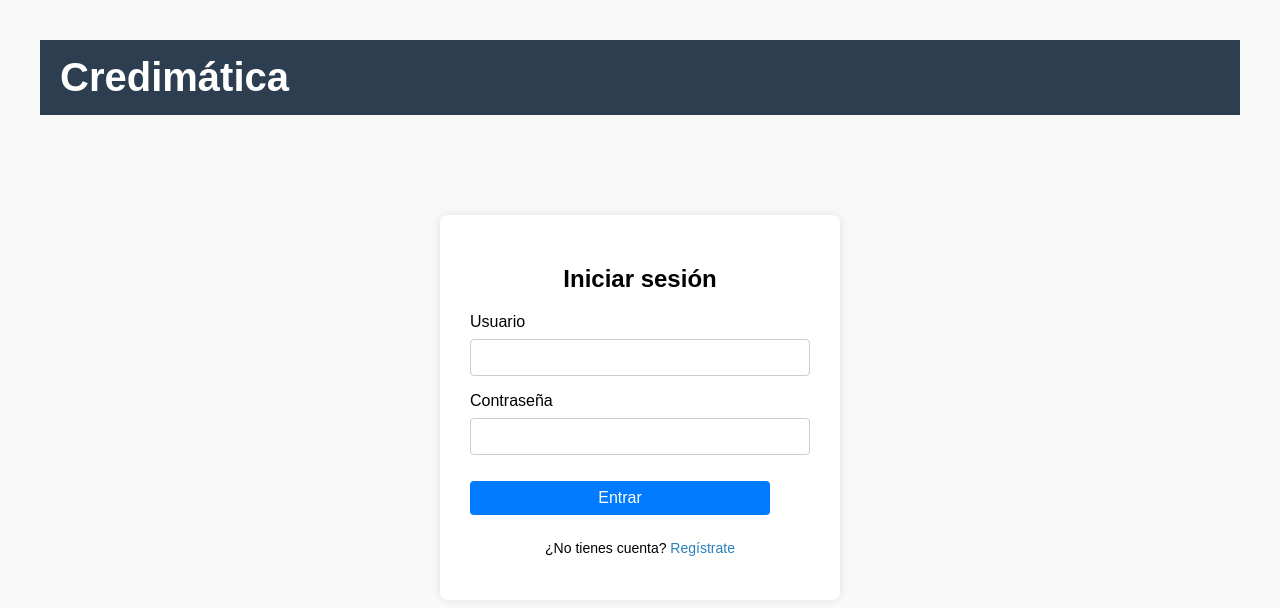
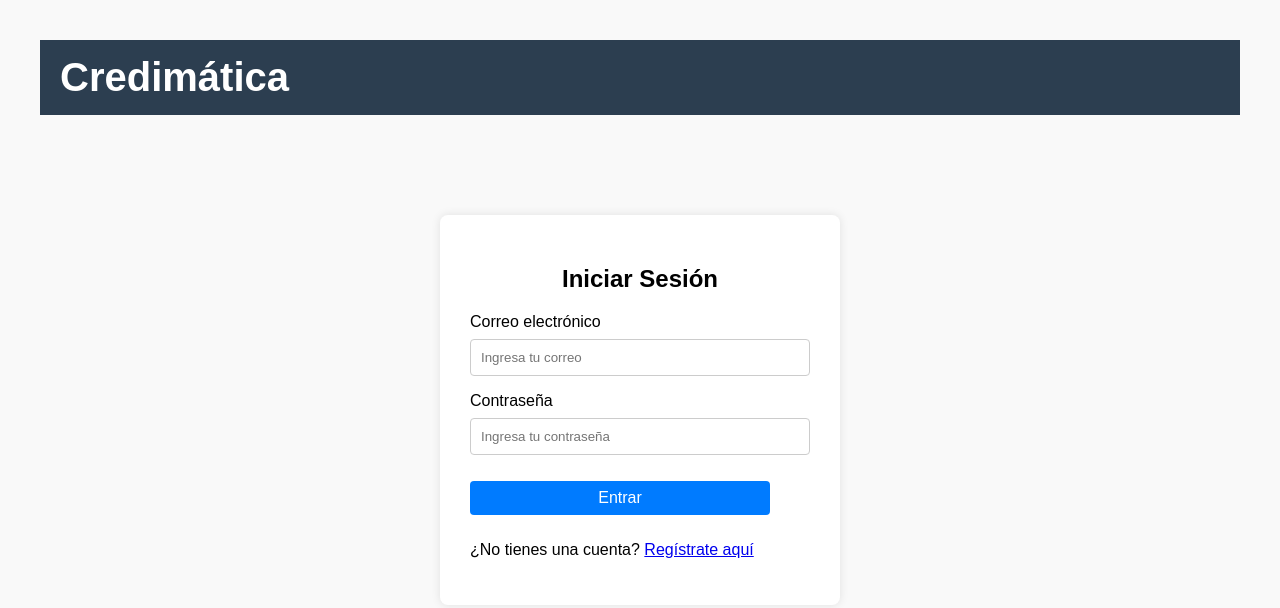
Before and after one commit to Cadiesme/SENA, a plain HTML site: page Credimatica/Login/login.html in a window 1280 px wide. Drawn offline with Linux system fonts and the light colour scheme.

Commit message:
Se modifico las pagina para realizar la evidencia de interfaz

```diff
--- a/Credimatica/Login/login.html
+++ b/Credimatica/Login/login.html
@@ -1,42 +1,30 @@
 <!DOCTYPE html>
 <html lang="es">
 <head>
-  <!-- Metadatos del documento -->
-  <meta charset="UTF-8" />
-  <meta name="viewport" content="width=device-width, initial-scale=1.0" />
-  <title>Login - Credimática</title>
-
-  <!-- Enlace al archivo de estilos externo -->
-  <link rel="stylesheet" href="CSS/estilos.css" />
+  <meta charset="UTF-8">
+  <meta name="viewport" content="width=device-width, initial-scale=1.0">
+  <title>Credimática - Iniciar sesión</title>
+  <link rel="stylesheet" href="CSS/estilos.css">
 </head>
 <body>
-
   <!-- Encabezado superior con el nombre de la empresa -->
   <div class="header">Credimática</div>
+  </header>
 
-  <!-- Contenedor del formulario de login -->
-  <div class="login-container">
-    <h2>Iniciar sesión</h2>
+  <main>
+    <div class="login-container">
+      <h2>Iniciar Sesión</h2>
+      <form>
+        <label for="email">Correo electrónico</label>
+        <input type="email" id="email" placeholder="Ingresa tu correo" required>
 
-    <!-- Formulario de acceso -->
-    <form>
-      <!-- Campo para el nombre de usuario -->
-      <label for="usuario">Usuario</label>
-      <input type="text" id="usuario" name="usuario" required />
+        <label for="password">Contraseña</label>
+        <input type="password" id="password" placeholder="Ingresa tu contraseña" required>
 
-      <!-- Campo para la contraseña -->
-      <label for="contrasena">Contraseña</label>
-      <input type="password" id="contrasena" name="contrasena" required />
-
-      <!-- Botón para enviar el formulario -->
-      <button type="submit">Entrar</button>
-    </form>
-
-    <!-- Enlace hacia el formulario de registro -->
-    <p class="enlace-registro">
-      ¿No tienes cuenta? <a href="registro.html">Regístrate</a>
-    </p>
-  </div>
-
+        <button type="submit">Entrar</button>
+        <p>¿No tienes una cuenta? <a href="registro.html">Regístrate aquí</a></p>
+      </form>
+    </div>
+  </main>
 </body>
 </html>
```
Also changed, not shown: Credimatica/Login/registro.html (+1 -3 lines).
